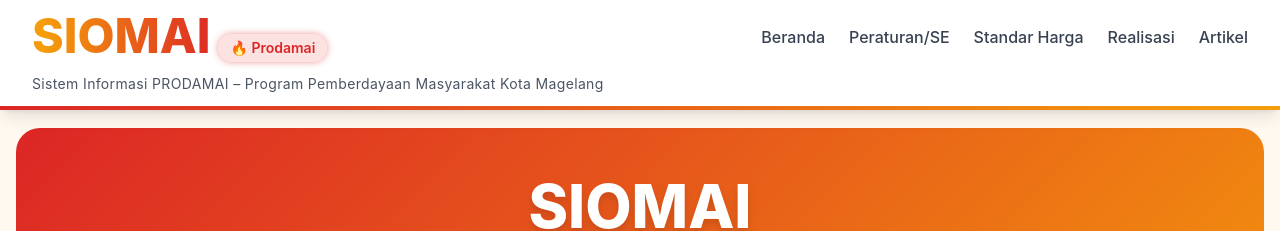
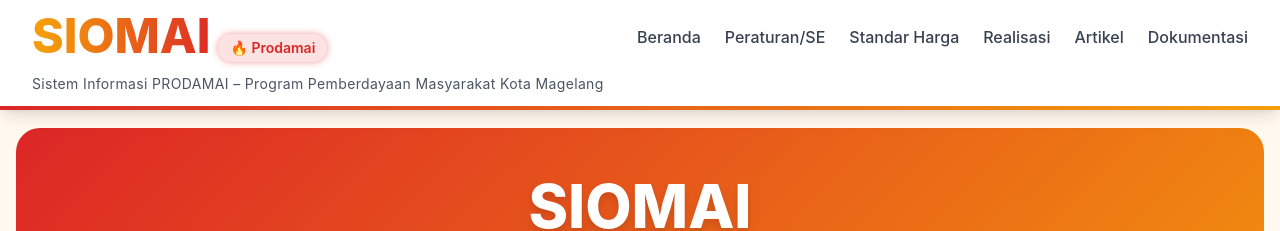
Before and after one commit to fasilitatormgl/siomai, a Jekyll site: the page built from index.html, in a window 1280 px wide. Shown: the top 231 px of the page. Built offline with Jekyll 4.4.1, drawn with Linux system fonts in a browser that asks for light colours; nearby versions of some CDN libraries.

Commit message:
Update default.html

```diff
--- a/_layouts/default.html
+++ b/_layouts/default.html
@@ -133,6 +133,7 @@
                     <a href="{{ site.baseurl }}/standar-harga" class="text-gray-700 hover:text-red-600 font-medium transition-colors duration-200">Standar Harga</a>
                     <a href="{{ site.baseurl }}/realisasi" class="text-gray-700 hover:text-red-600 font-medium transition-colors duration-200">Realisasi</a>
                     <a href="{{ site.baseurl }}/artikel" class="text-gray-700 hover:text-red-600 font-medium transition-colors duration-200">Artikel</a>
+                    <a href="{{ site.baseurl }}/foto" class="text-gray-700 hover:text-red-600 font-medium transition-colors duration-200">Dokumentasi</a>
                 </div>
                 <!-- Tombol Mobile Menu -->
                 <button id="menuBtn" class="md:hidden text-gray-700 focus:outline-none">
@@ -152,6 +153,7 @@
             <a href="{{ site.baseurl }}/standar-harga" class="block py-2 text-gray-700 hover:text-red-600">Standar Harga</a>
             <a href="{{ site.baseurl }}/realisasi" class="block py-2 text-gray-700 hover:text-red-600">Realisasi</a>
             <a href="{{ site.baseurl }}/artikel" class="block py-2 text-gray-700 hover:text-red-600">Artikel</a>
+            <a href="{{ site.baseurl }}/foto" class="block py-2 text-gray-700 hover:text-red-600">Dokumentasi</a>
         </div>
     </nav>
 
```
